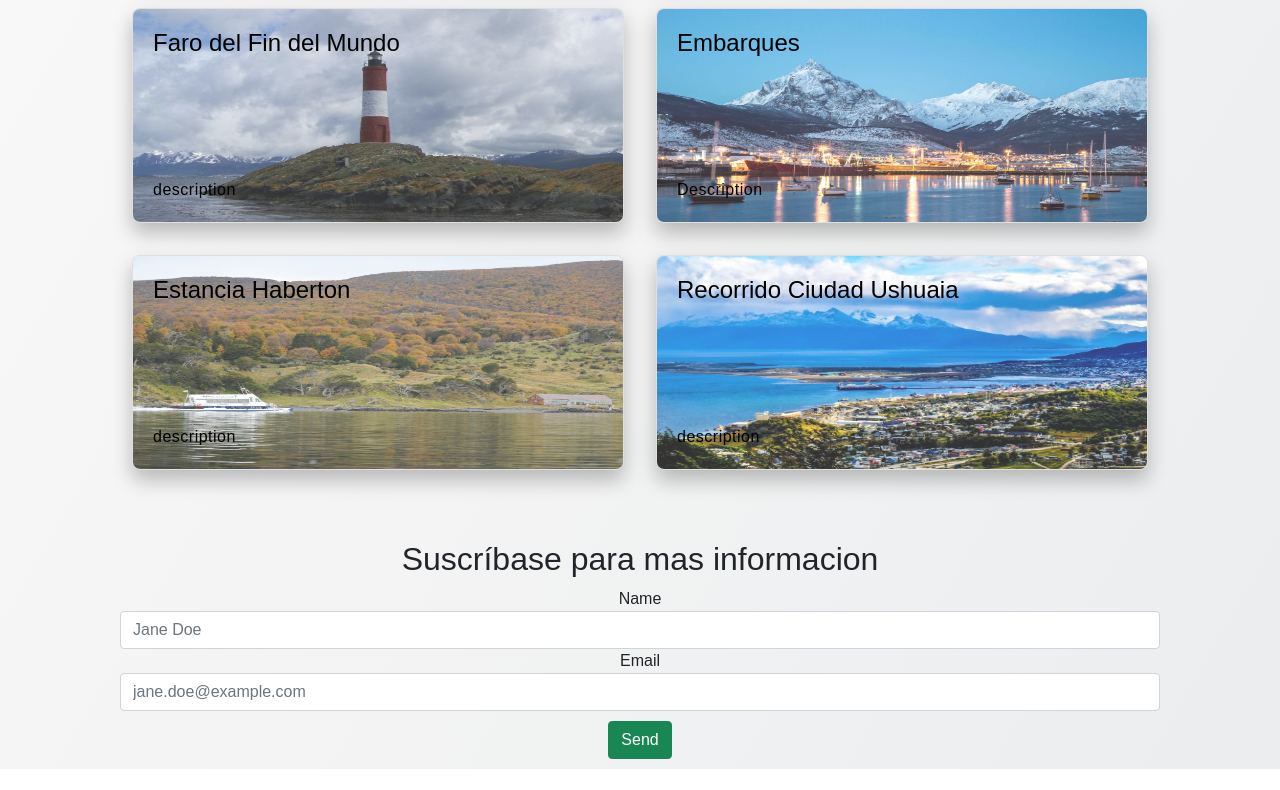
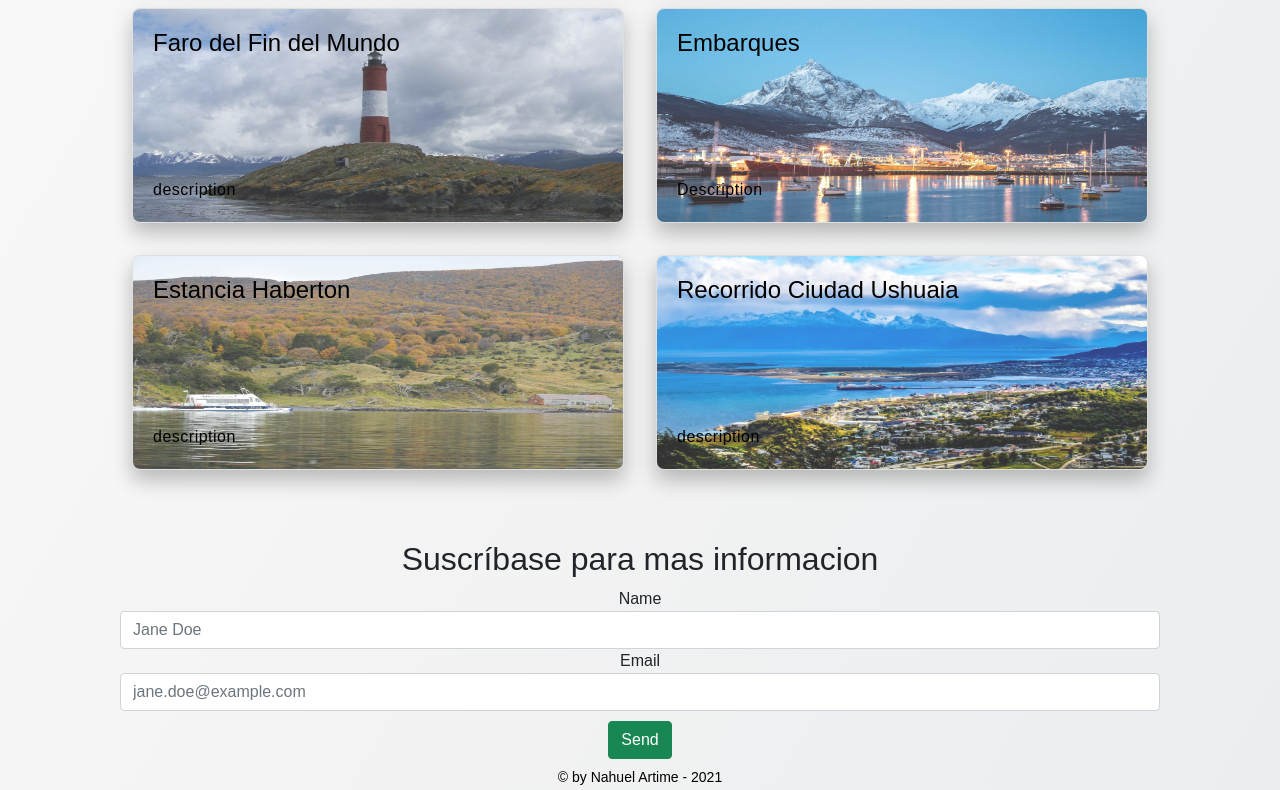
Before and after one commit to artimenahue/test-repo, a plain HTML site: page index.html in a window 1280 px wide. Shown: the part 818-1608 px from the top of the page. Before the commit the page ends 1587 px from the top, so only its background shows below. Drawn offline with nearby package versions, Linux system fonts and the light colour scheme.

Commit message:
footer > Se agrego un h5 de copyright

```diff
--- a/index.html
+++ b/index.html
@@ -210,6 +210,10 @@
             <button type="submit" class="btn btn-success btn_success--adjust">Send</button>
           </form>
           </div>
+        <div class="col-sm-12 col-md-12 text-center">
+          <h5>© by Nahuel Artime - 2021</h5>
+        </div>
+
     </footer>
     <script src="https://cdn.jsdelivr.net/npm/@popperjs/core@2.9.2/dist/umd/popper.min.js" integrity="sha384-IQsoLXl5PILFhosVNubq5LC7Qb9DXgDA9i+tQ8Zj3iwWAwPtgFTxbJ8NT4GN1R8p" crossorigin="anonymous"></script>
     <script src="https://cdn.jsdelivr.net/npm/bootstrap@5.0.2/dist/js/bootstrap.min.js" integrity="sha384-cVKIPhGWiC2Al4u+LWgxfKTRIcfu0JTxR+EQDz/bgldoEyl4H0zUF0QKbrJ0EcQF" crossorigin="anonymous"></script>
--- a/scss/style.scss
+++ b/scss/style.scss
@@ -23,6 +23,11 @@ body {
     font-size: 24px;
     margin: 20px 0 0 20px;
     z-index: 1;
+  }
+  h5 {
+    color: $TextTitle !important;
+    font-size: 14px;
+    margin-bottom: 5px;
   }
   p {
     color: $TextColor;
```
Also changed, not shown: css/style.css, 1 other file.
